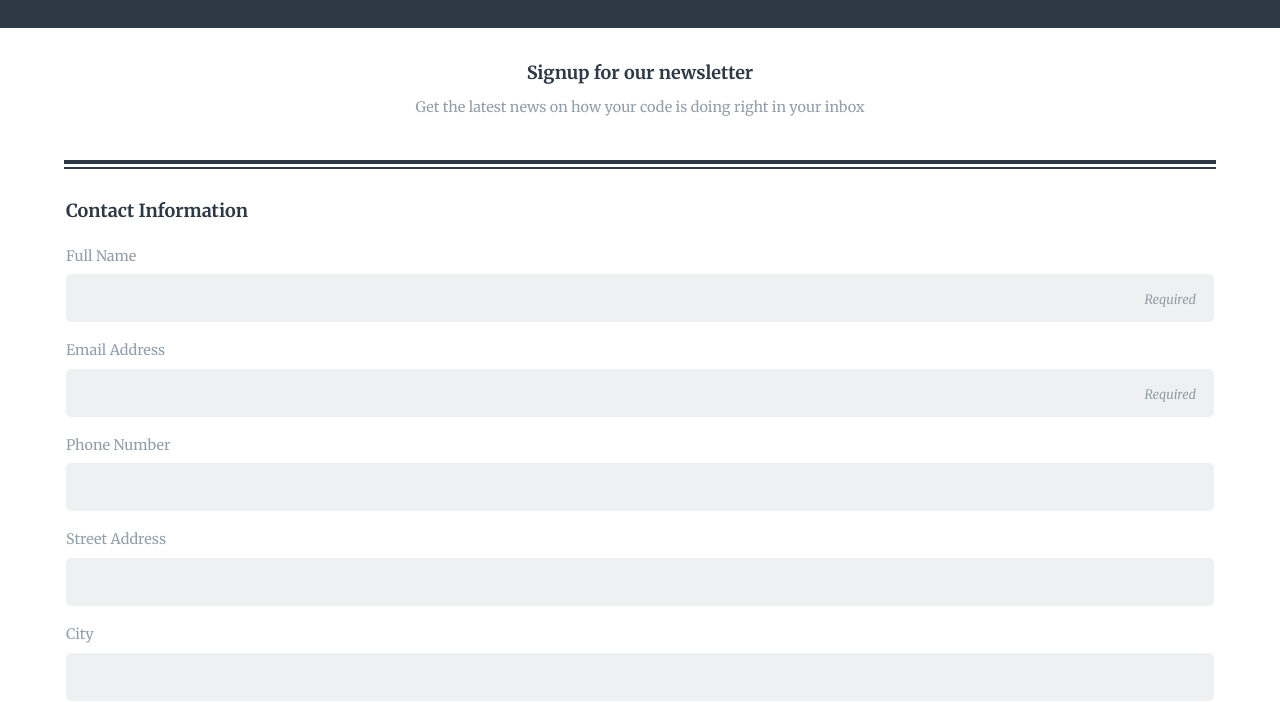
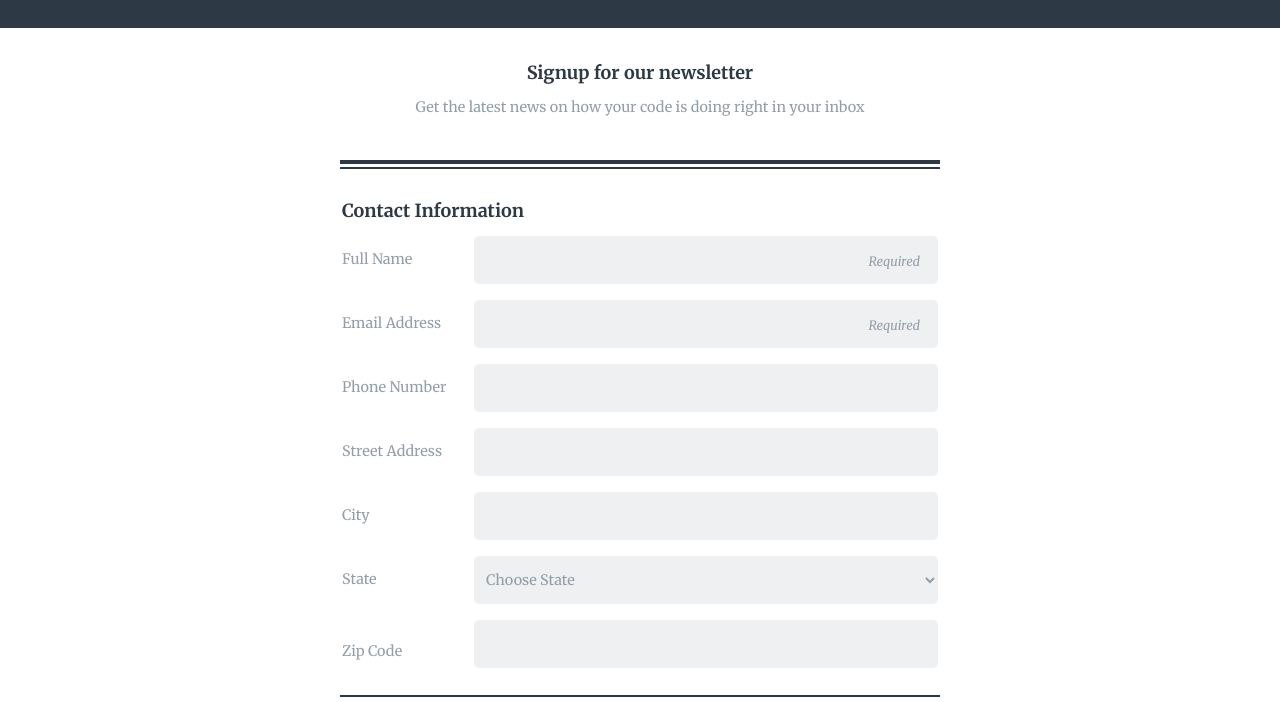
Before and after one commit to mightycoyote/Treehouse-Project-3, a plain HTML site: page index.html in a window 1280 px wide. Shown: the part 55-757 px from the top of the page. Drawn offline with Linux system fonts and the light colour scheme.

Commit message:
add most of the wider screen styling in flex

```diff
--- a/css/styles.css
+++ b/css/styles.css
@@ -25,6 +25,7 @@ footer {
 .wrapper {
   width: 90%;
   margin: 0 auto;
+  max-width: 600px;
 }
 
 .masthead {
@@ -50,10 +51,6 @@ footer {
   margin-bottom: 10rem;
   margin-top: 2rem;
 }
-
-/* .option-container {
-  display: flex;
-} */
 
 .newsletter label {
   margin-left: .7rem;
@@ -106,7 +103,7 @@ hr {
 }
 
 #zip {
-  width: 50%;
+  width: 9rem;
   margin-bottom: 1.5rem;
 }
 
@@ -162,8 +159,30 @@ select {
 
 /* Larger screens */
 
-@media (min-width: 768px) {
+@media (min-width: 500px) {
 
+  .contact {
+    flex-flow: row wrap;
+    align-items: center;
+  }
 
+  .contact input,
+  .contact select {
+    flex-basis: 400px;
+    flex-grow: 4;
+  }
+
+  .contact label {
+    flex-basis: 100px;
+    flex-grow: 1;
+    margin-right: 1rem;
+   }
+
+   .contact input,
+   .contact select,
+   .contact label {
+    margin-top: .5rem;
+    margin-bottom: .5rem;
+   }
 
 }
```
